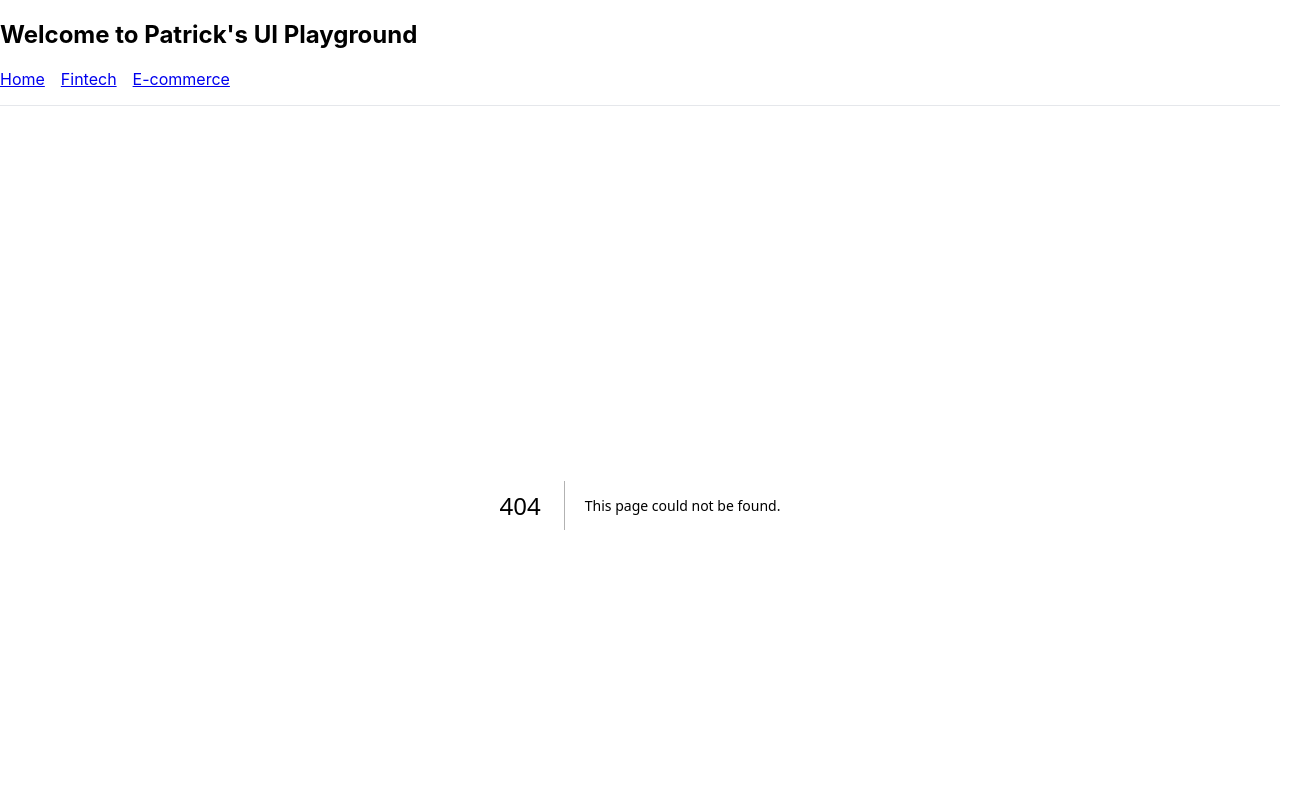
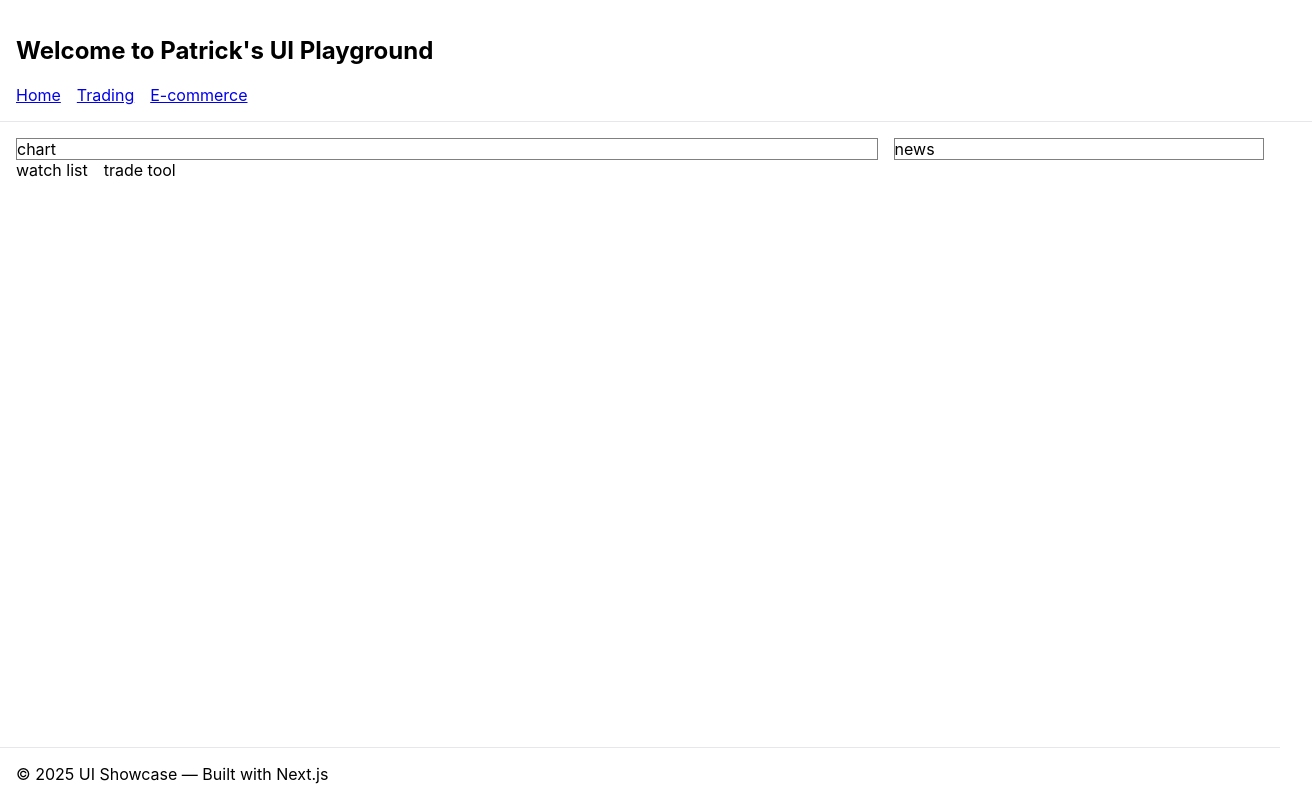
Before and after one commit to pohti/patrick-chen-portfolio, a Next.js app: page /trading in a window 1280 px wide. Before the commit this address had no page. Shown: the top 800 px of the page, 1312 px wide, since content can reach past the window. Built offline with nearby package versions, Linux system fonts and the light colour scheme.

Commit message:
install lightweight charts

```diff
--- a/src/app/globals.css
+++ b/src/app/globals.css
@@ -8,6 +8,11 @@
 
 html, body {
   font-family: var(--font-sans);
+  /* background-color: red; */
+  display: flex;
+  flex-direction: column;
+  margin: 0;
+  height: 100%;
 }
 
 /* Optional: border styling for top nav and footer */
@@ -20,7 +25,7 @@ header, footer {
 header {
   border-bottom-width: 1px;
   /* position: fixed; */
-  padding-bottom: 1rem;
+  padding: 1rem;
   width: 100%;
 }
 
@@ -29,6 +34,13 @@ header {
   gap: 1rem;
 }
 
+main {
+  flex: 1;
+  /* background-color: grey; */
+  padding: 1rem;
+}
+
 footer {
   border-top-width: 1px;
+  padding: 1rem;
 }
--- a/src/app/layout.tsx
+++ b/src/app/layout.tsx
@@ -19,18 +19,16 @@ export default function RootLayout({ children }: { children: ReactNode }) {
             <h1>{"Welcome to Patrick's UI Playground"}</h1>
             <div className="nav-link-container">
               <Link href="/">Home</Link>
-              <Link href="/fintech">Fintech</Link>
+              <Link href="/trading">Trading</Link>
               <Link href="/ecommerce">E-commerce</Link>
             </div>
           </nav>
         </header>
 
-        {/* Main Content */}
         <main>
           {children}
         </main>
 
-        {/* Footer */}
         <footer>
           © {new Date().getFullYear()} UI Showcase — Built with Next.js
         </footer>
--- /dev/null
+++ b/src/app/trading/page.tsx
@@ -0,0 +1,27 @@
+import React from 'react'
+import "./styles.css"
+
+const Trading = () => {
+  return (
+    <div>
+      <div className="top-section">
+        <div className="chart-container">
+          chart
+        </div>
+        <div className="news-container">
+          news
+        </div>
+      </div>
+      <div className="bottom-section">
+        <div className="watch-list-container">
+          watch list
+        </div>
+        <div className="trade-tool-container">
+          trade tool
+        </div>
+      </div>
+    </div>
+  )
+}
+
+export default Trading
--- /dev/null
+++ b/src/app/trading/styles.css
@@ -0,0 +1,23 @@
+
+.top-section, .bottom-section {
+  display: flex;
+  flex-direction: row;
+  gap: 1rem;
+}
+
+.chart-container {
+  border: 1px solid grey;
+  width: 70%;
+}
+.news-container {
+  border: 1px solid grey;
+  width: 30%;
+}
+.chart-container {
+  border: 1px solid grey;
+  width: 70%;
+}
+.news-container {
+  border: 1px solid grey;
+  width: 30%;
+}
```
Also changed, not shown: package.json (+7 -6 lines), src/app/e-commerce/page.tsx (added, +9 -0 lines), src/app/trading/Chart.tsx (added), 1 other file (tests, documents, lock files or other folders).
